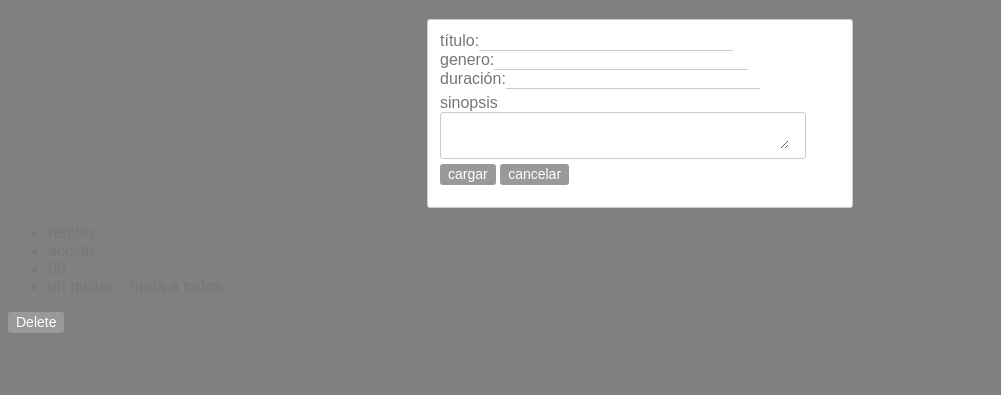
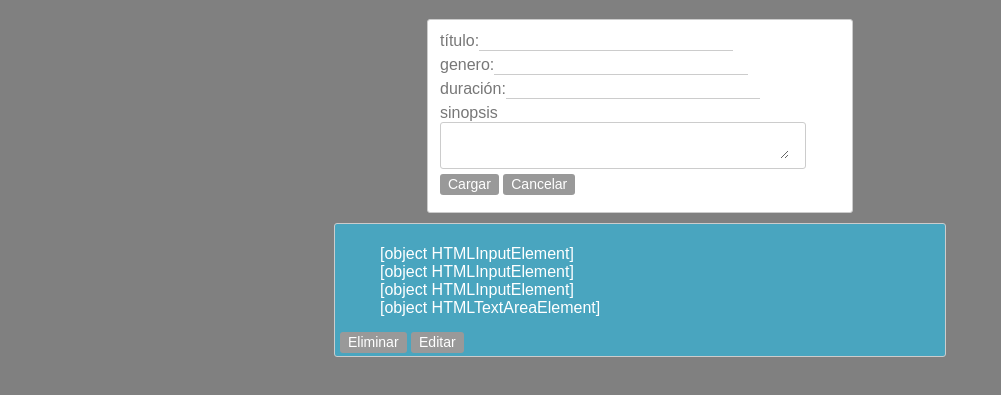
Before and after one commit to Gapbriel/hello-backbone, a plain HTML site: page index.html in a window 1280 px wide. Shown: the part 61-456 px from the top of the page, without its empty margins (0-1001 px from the left). Drawn offline with Linux system fonts and the light colour scheme.

Commit message:
Cambios importantes

```diff
--- a/css/style.css
+++ b/css/style.css
@@ -36,7 +36,7 @@ input[type="number"],input[type="text"], textarea{
 input[type="number"],input[type="text"]{
 	border-bottom: 1px solid #ccc;
 }
-input[type="button"], input[type="reset"]{
+.button{
 	-webkit-border-radius: 3px;
     -moz-border-radius: 3px;
     border-radius: 3px;
@@ -45,8 +45,11 @@ input[type="button"], input[type="reset"]{
     padding: 2px 8px 3px 8px;
     color: #FFF;
     font-size: 14px;
+    text-transform: capitalize;
+    text-decoration: none;
+
 }
-input[type="button"]:hover, input[type="reset"]:hover{
+.button:hover{
 	color: #CCC;
 	background-color: #666;
 }
--- a/js/collections/movies.js
+++ b/js/collections/movies.js
@@ -1,11 +1,15 @@
 define([
 	'underscore',
 	'backbone',
-	'models/movie'
-	], function(_, Backbone, Movie){
+	'models/movie',
+	'backboneLocalStorage'
+	], function(_, Backbone, Movie,LocalStorage){
 		var Movies = Backbone.Collection.extend({
-			model: Movie
+			model: Movie,
+			localStorage: new LocalStorage("collectionMovie"),
+
 		});
+
 
 		return Movies;
 });
--- a/js/models/movie.js
+++ b/js/models/movie.js
@@ -4,15 +4,20 @@ define([
 	], function(_, Backbone){
 		var Movie = Backbone.Model.extend({
 			defaults:{
-				title:'hola mundo',
-				genre:'asd',
-				duration:'50',
-				sinopsis:'adasd'
+				id:0,
+				title:'',
+				genre:'',
+				duration:'',
+				sinopsis:''
 			},
 
-			/*validate: function() {
-				if(attrs.)
-			},*/
+			validate: function() {
+
+				if( isNaN( this.duration ) ){
+					console.log('el campo duration no es numerico');
+				}
+
+			},
 
 			initialize: function () {
 				/*this.on("invalid",function ( model, error ) {
--- a/js/router.js
+++ b/js/router.js
@@ -1,17 +1,16 @@
 define(['jquery',
 	    'underscore',
 	    'backbone',
-	    'views/formMovie',
-	    'views/listMovies'
-], function($, _, Backbone, FormMovie, ListMovie){
+	    'views/mainView'
+], function($, _, Backbone, MainView){
 
 	var AppRouter = Backbone.Router.extend({
 
 		routes: {
 
-			//"listMovies" : "ShowListMovie",
-
-			"*actions"  : "defaultAction"
+			"delete/:id" : "deleteMovie",//elimina desde la coleccion
+			"edit/:id"   : "editMovie",//edita desde ?
+			"*actions"   : "defaultAction"
 
 		}
 
@@ -20,15 +19,14 @@ define(['jquery',
 	var initialize = function(){
 
 		var app_router = new AppRouter,
-		formMovieView = new FormMovie (),
-		listMovie = new ListMovie();
+		mainView = new MainView;
 
+		app_router.on('')
 
-		app_router.on('route:defaultAction', function(actions){
+		app_router.on( 'route:defaultAction', function( actions ){
 
-	        formMovieView.render();
-
-	        listMovie.render();
+	        mainView.ShowFormView();
+	        mainView.ShowListView();
 
 		});
 
--- a/js/templates/formMovie.html
+++ b/js/templates/formMovie.html
@@ -1,11 +1,18 @@
 <form id="movies" action="">
-	<div><label>título:</label><input class="data" type="text" id="title" name="title" value="" required  >
-	<div><label>genero:</label><input class="data" type="text" id="genre" name="genre" required>
-	<div><label>duración:</label><input class="data" type="number" id="duration" name="duration" required></div>
+	<input type="hidden" id="id" name="id" value="" required  >
+	<div>
+		<label>título:</label><input class="data" type="text" id="title" name="title" value="" required  >
+	</div>
+	<div>
+		<label>genero:</label><input class="data" type="text" id="genre" name="genre" required>
+	</div>
+	<div>
+		<label>duración:</label><input class="data" type="number" id="duration" name="duration" required>
+	</div>
 	<div>
 		<label>sinopsis</label>
 		<div class="divArea"><textarea class="data" id="sinopsis" name="sinopsis" required></textarea></div>
 	</div>
-	<input type="button" value="cargar" id="add">
-	<input type="reset" value="cancelar" id="cancel">
+	<input type="button" class="button" value="cargar" id="add">
+	<input type="reset" class="button" value="cancelar" id="cancel">
 </form>
--- a/js/templates/listsMovies.html
+++ b/js/templates/listsMovies.html
@@ -1,7 +1,10 @@
+<div class="containerMovies">
 <ul>
 	<li><%= title%></li>
 	<li><%= genre%></li>
 	<li><%= duration %></li>
 	<li><%= sinopsis %></li>
 </ul>
-<input type="button"  class="delete" value="Delete">
+<a href="delete/<%= id%>" class="button">eliminar</a>
+<a href="edit/<%= id%>" class="button">editar</a>
+</div>
--- a/js/views/formMovie.js
+++ b/js/views/formMovie.js
@@ -3,47 +3,15 @@ define( [
 	'underscore',
 	'backbone',
   'text!templates/formMovie.html',
-  'views/listMovies'
- /* 'collections/movies',
-  'models/movie'*/
-	],	function( $, _, Backbone, Template, ListViewMovie) {//,ListMovies,Film
-
-
+	],	function( $, _, Backbone, Template) {
 
     	var FormMovieView = Backbone.View.extend({
-          el: $('#formContainer'),
-
-          initialize: function()
-          {
-              this.listsMovies = new ListViewMovie;
-
-          },
-
-          events:{
-            'click #add' : 'addMovie'
-          },
-
-          addMovie: function(e){
-             var formData = [];
-
-              $("#movies .data").each(function (i, el) {
-
-                    if ($(el).val() !== "") {
-
-                        formData[el.id] = $(el).val();
-
-                    }
-
-              });
-
-              this.listsMovies.render(formData);
-          },
 
           render: function() {
-
+            //console.log(this.el);
           	var compiledTemplate = _.template( Template );
 
-          	this.$el.html( compiledTemplate );
+          	this.$el.append( compiledTemplate );
 
             return this;
 
--- a/js/views/listMovies.js
+++ b/js/views/listMovies.js
@@ -2,56 +2,19 @@ define([
 	'jquery',
 	'underscore',
 	'backbone',
-	'collections/movies',
 	'text!templates/listsMovies.html'
-	], function($, _, Backbone, ListMovies, TemplateListMovie){
+	], function( $, _, Backbone, Template ){
 
-		var data = {'title':'rambo',
-	          				'duration' : 60,
-	          				'genre': 'acción',
-	          				'sinopsis':'un militar....mata a todos.'
-	          				};
 
 		var MovieListView = Backbone.View.extend({
-			//tagName:"div",
-
-            //className:"containerMovies",
-
-			el: $('#movieList'),
-
-
-
-			initialize: function(){
-				console.log('paso por listsMovies');
-				//this.currentView.remove();
-				if(typeof this.currentView === 'undefined')
-            		this.currentView = new ListMovies;//OBJETO HEREDADO
-          		this.currentView.models = data;
-
-			},
-
-			 events: {
-
-              "click .delete": "deleteMovie"
-
-          	},
-
-          	deleteMovie:function () {
-              console.log('eliminadno: ', this);
-             // this.model.destroy();
-
-              this.remove();
-
-            },
 
 			render:function(data){
-				//console.log('data dentro del lismovie: ',data);
-				if(typeof data !== 'undefined')
-					this.currentView.models = data;
 
-	          	var compiledTemplate = _.template( TemplateListMovie, this.currentView.models );
+				var compiledTemplate = _.template( Template );
 
 	          	this.$el.append( compiledTemplate );
+
+	            return this;
             }
 
 		});
--- /dev/null
+++ b/js/views/mainView.js
@@ -0,0 +1,29 @@
+define( function( require ){
+	// Manejador de las views, para tener un poco mas abstraccion entre el
+	// Router y las distintas views de la app.
+
+	var FormView = require('views/formMovie'),
+		ListView = require('views/listMovies');//probando distintas formas de define signature REQUIRE
+
+	var MainView = Backbone.View.extend({
+
+            initialize: function()
+            {
+                  this.formView = new FormView;
+                  this.listView = new ListView;
+            },
+
+            ShowFormView: function (){
+            	//necesito pisar el formulario
+            	$('#formContainer').html(this.formView.render().$el);
+
+			},
+
+			ShowListView: function (){
+				//necesito agregar a la lista, otra manera de cargar el elemento en el DOM
+				this.listView.render().$el.appendTo('#movieList');
+
+			}
+    });
+	return MainView;
+});
```
